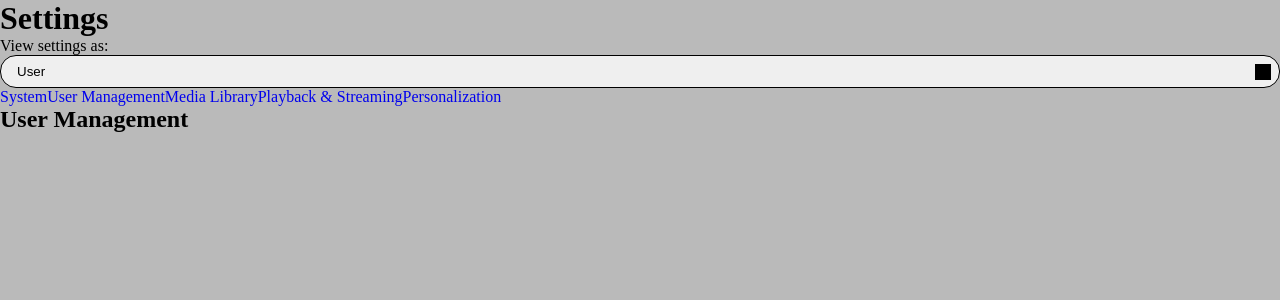
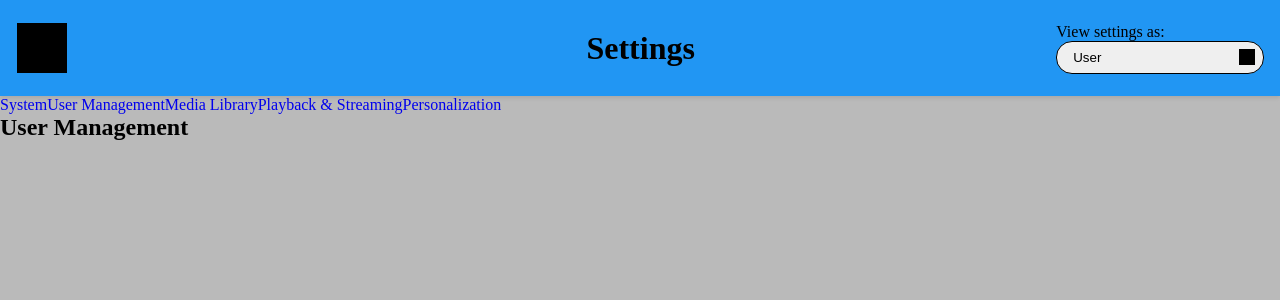
Before and after one commit to MagnusHLund/Reelix, a React (Vite) app in the folder reelix.frontend/reelix.frontend.website/: page /home in a window 1280 px wide. Both pictures are taken after a click on the button 1238 px from the left and 48 px from the top of the page. Shown: the top 300 px of the page. Built offline with nearby package versions, Linux system fonts and the light colour scheme.

Commit message:
feat: :lipstick: Almost finished settings header

```diff
--- a/reelix.frontend/reelix.frontend.website/src/components/layout/Header/MediaLibraryHeader.tsx
+++ b/reelix.frontend/reelix.frontend.website/src/components/layout/Header/MediaLibraryHeader.tsx
@@ -24,8 +24,6 @@ const MediaLibraryHeader: React.FC = () => {
       navigation('?search=' + encodeURIComponent(value))
     }
   }
-
-  // Isn't a header a kind of a menu? maybe move this to the menus folder?
 
   return (
     <>
--- /dev/null
+++ b/reelix.frontend/reelix.frontend.website/src/components/layout/Header/SettingsHeader.scss
@@ -0,0 +1,53 @@
+.settings-header__container {
+  position: fixed;
+  z-index: 2;
+  display: flex;
+  justify-content: space-between;
+  align-items: center;
+  padding: 1rem;
+  background-color: $secondary-color;
+  box-shadow: 0 2px 4px rgba(0, 0, 0, 0.1);
+  width: calc(100% - 2rem);
+  height: 4rem;
+
+  &--large,
+  &--medium {
+    & > * {
+      width: 100%;
+    }
+
+    .settings__scope-selector {
+      .settings__scope-label {
+        width: 50%;
+      }
+      .settings__scope-dropdown {
+        width: 50%;
+      }
+    }
+  }
+
+  .settings-header__button {
+    display: flex;
+    justify-content: flex-start;
+    padding: 0;
+  }
+  .settings-header__title {
+    display: flex;
+    justify-content: center;
+  }
+  .settings__scope-selector {
+    display: flex;
+    justify-content: flex-start;
+    flex-direction: column;
+    align-items: flex-end;
+    .settings__scope-label {
+    }
+    .settings__scope-dropdown {
+    }
+  }
+}
+
+.settings-header__spacer {
+  height: 6rem;
+  width: 100%;
+}
--- /dev/null
+++ b/reelix.frontend/reelix.frontend.website/src/components/layout/Header/SettingsHeader.tsx
@@ -0,0 +1,45 @@
+import useWindowDimensions from '../../../hooks/useWindowDimensions'
+import Dropdown from '../../input/Dropdown'
+import Button from '../../input/Button'
+import './SettingsHeader.scss'
+
+interface SettingsHeaderProps {
+  title: string
+  isAdmin?: boolean
+  className?: string
+  onDropdownChange: (value: string) => void
+}
+
+const SettingsHeader: React.FC<SettingsHeaderProps> = ({ title, isAdmin, onDropdownChange }) => {
+  const { screenSize } = useWindowDimensions()
+
+  const settingsScopes = [
+    { value: 'user', label: 'User' },
+    { value: 'admin', label: 'Admin' },
+  ]
+
+  return (
+    <>
+      <header className={`settings-header__container settings-header__container--${screenSize}`}>
+        <Button className='settings-header__button' transparent>
+          <img src='/black.png' alt='Back' width='50' height='50' />
+        </Button>
+        <h1 className='settings-header__title'>{title}</h1>
+        {isAdmin && (
+          <div className='settings__scope-selector'>
+            <span className='settings__scope-label'>View settings as:</span>
+            <Dropdown
+              className='settings__scope-dropdown'
+              options={settingsScopes}
+              defaultSelectedValue='user'
+              onChange={onDropdownChange}
+            />
+          </div>
+        )}
+      </header>
+      <div className='settings-header__spacer' />
+    </>
+  )
+}
+
+export default SettingsHeader
--- a/reelix.frontend/reelix.frontend.website/src/components/pages/SettingsPage.tsx
+++ b/reelix.frontend/reelix.frontend.website/src/components/pages/SettingsPage.tsx
@@ -3,6 +3,7 @@ import PersonalizationSettingsTab from '../layout/settings/settingsForTabs/Perso
 import UserManagementSettingsTab from '../layout/settings/settingsForTabs/UserManagementSettingsTab'
 import MediaLibrarySettingsTab from '../layout/settings/settingsForTabs/MediaLibrarySettingsTab'
 import SystemSettingsTab from '../layout/settings/settingsForTabs/SystemSettingsTab'
+import SettingsHeader from '../layout/Header/SettingsHeader'
 import SettingsTab from '../layout/settings/SettingsTab'
 import TabMenu from '../layout/menus/TabMenu'
 import Dropdown from '../input/Dropdown'
@@ -12,11 +13,6 @@ import './SettingsPage.scss'
 const SettingsPage: React.FC = () => {
   const [isAdmin, setIsAdmin] = useState<boolean>(true) // TODO: Determined by authorization, when API is implemented
   const [selectedScope, setSelectedScope] = useState<string>('user')
-
-  const settingsScopes = [
-    { value: 'user', label: 'User' },
-    { value: 'admin', label: 'Admin' },
-  ]
 
   const settingsTabs = [
     {
@@ -48,20 +44,7 @@ const SettingsPage: React.FC = () => {
 
   return (
     <div className='settings__page'>
-      <div className='settings__header'>
-        <h1 className='settings__header-title'>Settings</h1>
-        {isAdmin && (
-          <div className='settings__scope-selector'>
-            <span className='settings__scope-label'>View settings as:</span>
-            <Dropdown
-              className='settings__scope-dropdown'
-              options={settingsScopes}
-              defaultSelectedValue='user'
-              onChange={(value) => setSelectedScope(value)}
-            />
-          </div>
-        )}
-      </div>
+      <SettingsHeader title='Settings' isAdmin={isAdmin} onDropdownChange={setSelectedScope} />
       <TabMenu
         className='settings__tabs'
         tabs={settingsTabs.map(({ title, navigateTo, Component }) => ({
```
